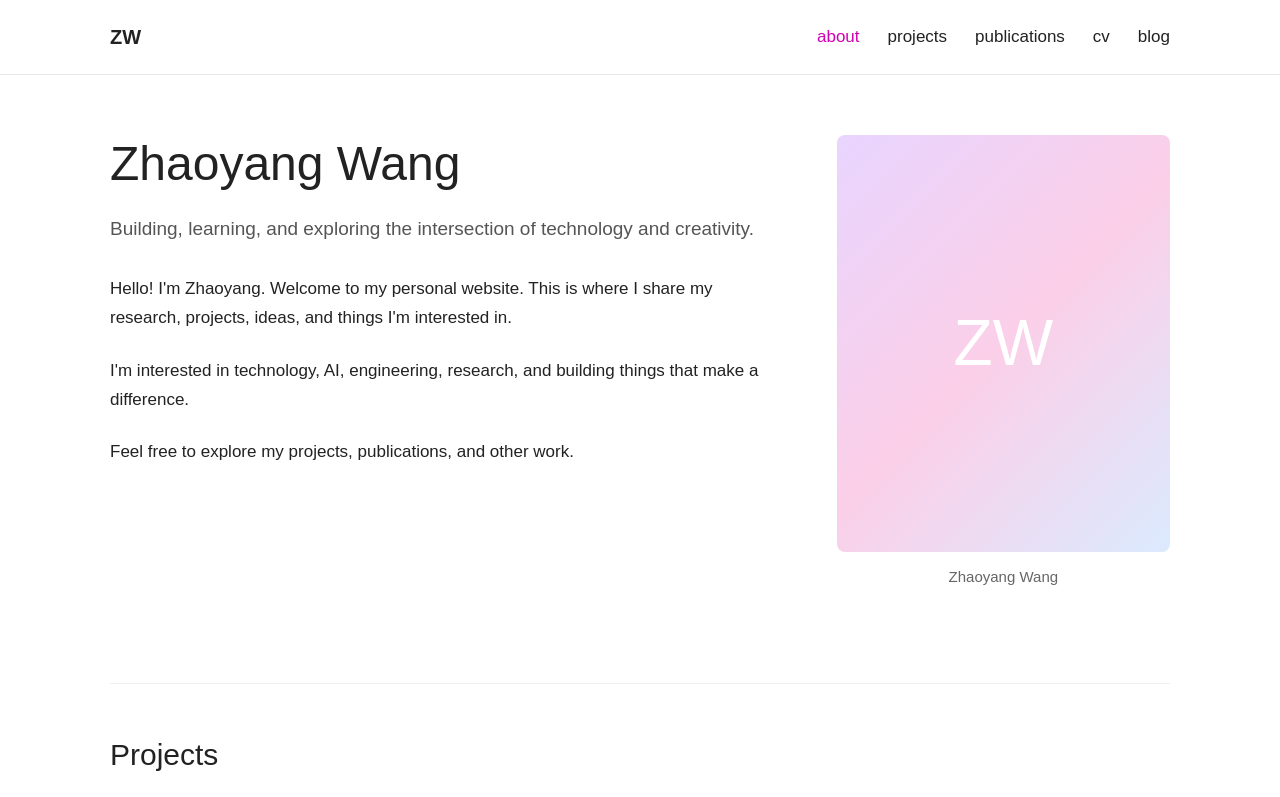
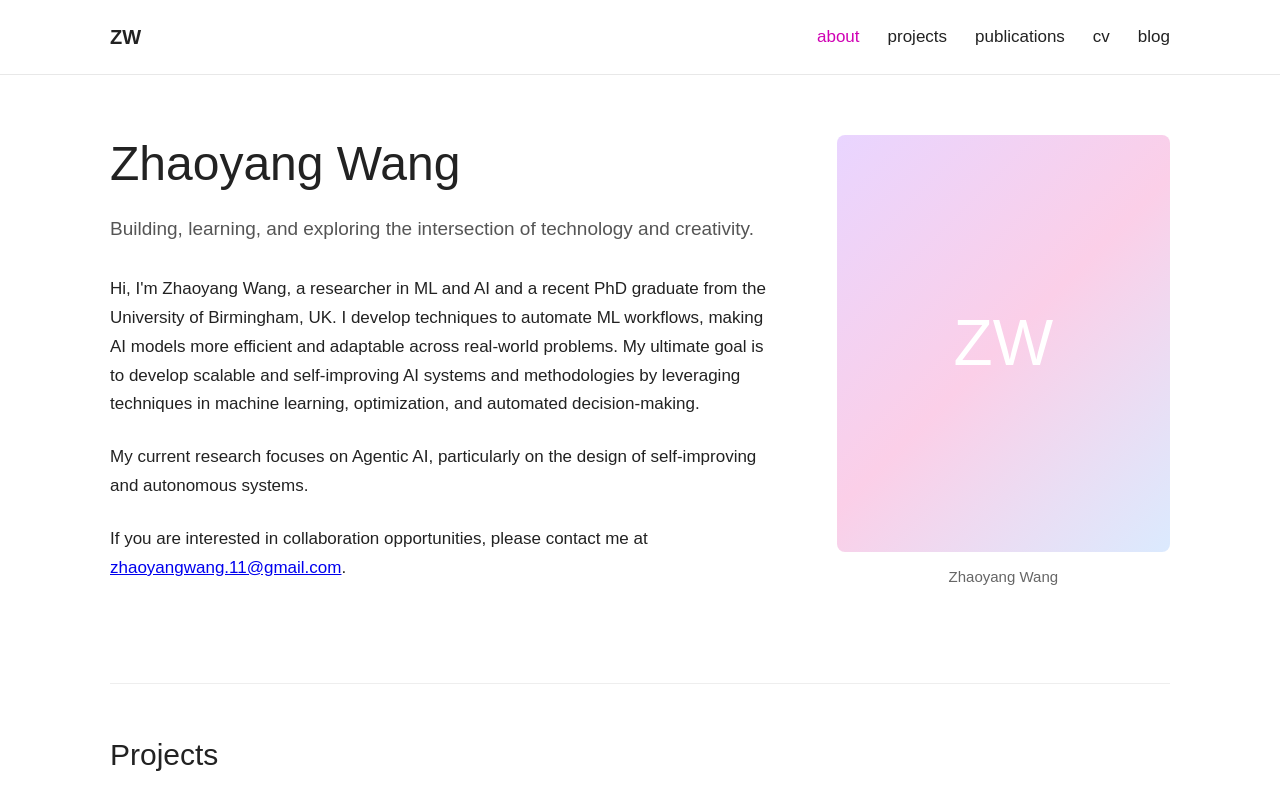
Before and after one commit to zhaoyangwang-research/wangzhaoyang.github.io, a plain HTML site: page index.html in a window 1280 px wide. Shown: the top 797 px of the page. Drawn offline with Linux system fonts and the light colour scheme.

Commit message:
Update initial personal website

```diff
--- a/index.html
+++ b/index.html
@@ -25,6 +25,7 @@
 
   <main class="container" id="about">
     <section class="intro">
+
       <div class="intro-text">
         <h1>Zhaoyang Wang</h1>
 
@@ -34,19 +35,22 @@
         </p>
 
         <p>
-          Hello! I'm Zhaoyang. Welcome to my personal website.
-          This is where I share my research, projects, ideas,
-          and things I'm interested in.
+          Hi, I'm Zhaoyang Wang, a researcher in ML and AI and a recent PhD graduate
+          from the University of Birmingham, UK. I develop techniques to automate ML
+          workflows, making AI models more efficient and adaptable across real-world
+          problems. My ultimate goal is to develop scalable and self-improving AI
+          systems and methodologies by leveraging techniques in machine learning,
+          optimization, and automated decision-making.
         </p>
 
         <p>
-          I'm interested in technology, AI, engineering,
-          research, and building things that make a difference.
+          My current research focuses on Agentic AI, particularly on the design of
+          self-improving and autonomous systems.
         </p>
 
         <p>
-          Feel free to explore my projects, publications,
-          and other work.
+          If you are interested in collaboration opportunities, please contact me at
+          <a href="mailto:zhaoyangwang.11@gmail.com">zhaoyangwang.11@gmail.com</a>.
         </p>
       </div>
 
```
